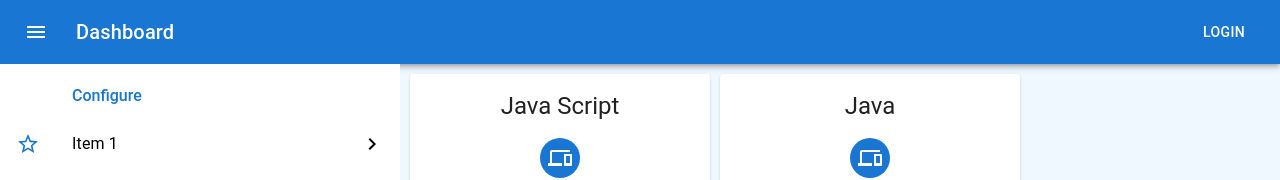
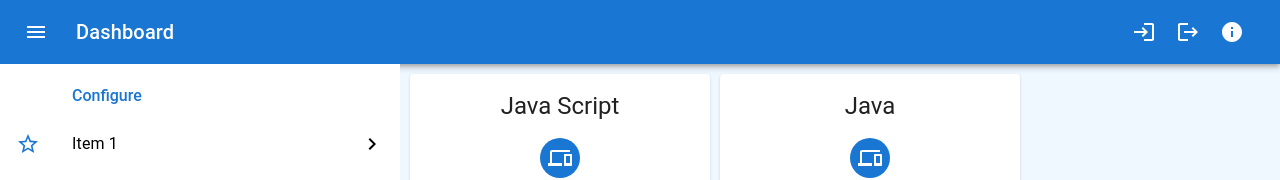
Before and after one commit to devlab22/drag-and-drop, a React (Create React App) app: page / in a window 1280 px wide. Shown: the top 180 px of the page. Built offline with nearby package versions, Linux system fonts and the light colour scheme.

Commit message:
20230530

```diff
--- a/src/App.js
+++ b/src/App.js
@@ -17,6 +17,7 @@ function App() {
   const [cards, setCards] = useState([])
   const [msgOpen, setMsgOpen] = useState(false);
   const [msg, setMsg] = useState();
+  const [title, setTitle] = useState('')
   const [msgTitle, setMsgTitle] = useState('')
   const [menu, setMenu] = useState(
     {
@@ -90,13 +91,19 @@ function App() {
     })
 
 
-
+  const showPopup = (message, title, severity='info') => {
+    setMsg(message);
+    setMsgTitle(title);
+    setSeverity(severity)
+    setMsgOpen(true);
+  }
   const handleOnMenuClick = (props) => {
 
-    setMsg(`id: ${props.id} name: ${props.name}`);
-    setMsgTitle('Menu Item');
-    setSeverity('info')
-    setMsgOpen(true);
+   // showPopup(`id: ${props.id} name: ${props.name}`, 'Menu Item')
+    if(props.children){
+      return;
+    }
+    setTitle(props.name);
   }
   const moveCard = useCallback(
     (drag, drop) => {
@@ -159,10 +166,7 @@ function App() {
     })
 
     //setMsg([`id: ${id}`, `rating: ${rating}`])
-    setMsg(`id: ${id} rating: ${rating}`);
-    setMsgTitle('Rating');
-    setSeverity('info');
-    setMsgOpen(true);
+    showPopup(`id: ${id} rating: ${rating}`, 'Rating')
 
   }
 
@@ -184,7 +188,7 @@ function App() {
         />
       }
 
-      <ToolBar handleMenuClick={handleMenuClick} />
+      <ToolBar handleMenuClick={handleMenuClick} title={title} />
       <Stack
         flexDirection='row'
       >
--- a/src/components/Menu.jsx
+++ b/src/components/Menu.jsx
@@ -73,10 +73,10 @@ export default function Menu({ items, handleClick = Function.prototype, toggleMe
             if (!menu.expand) {
                 setExpand(node, false);
             }
-        } else {
 
-            handleClick(node);
         }
+
+        handleClick(node);
 
     }
 
@@ -173,9 +173,9 @@ export default function Menu({ items, handleClick = Function.prototype, toggleMe
         RootObject.children.sort((a, b) => a.seqnr - b.seqnr);
         var width = 400;
 
-       /*  if (!toggleMenu) {
-            width = 160;
-        } */
+        /*  if (!toggleMenu) {
+             width = 160;
+         } */
 
         return (
             <List
--- a/src/components/Toolbar.jsx
+++ b/src/components/Toolbar.jsx
@@ -6,8 +6,11 @@ import Typography from '@mui/material/Typography';
 import Button from '@mui/material/Button';
 import IconButton from '@mui/material/IconButton';
 import MenuIcon from '@mui/icons-material/Menu';
+import LoginIcon from '@mui/icons-material/Login';
+import LogoutIcon from '@mui/icons-material/Logout';
+import InfoIcon from '@mui/icons-material/Info';
 
-export default function ToolBar({handleMenuClick=Function.prototype}) {
+export default function ToolBar({ handleMenuClick = Function.prototype, title = '', handleOnLogin = Function.prototype, handleOnLogout = Function.prototype, handleOnAbout = Function.prototype }) {
   return (
     <Box sx={{ flexGrow: 1 }}>
       <AppBar position="static">
@@ -25,7 +28,48 @@ export default function ToolBar({handleMenuClick=Function.prototype}) {
           <Typography variant="h6" component="div" sx={{ flexGrow: 1 }}>
             Dashboard
           </Typography>
-          <Button color="inherit">Login</Button>
+          <Typography variant="h6" component="div" sx={{ flexGrow: 1 }}>
+            {title}
+          </Typography>
+
+          {/* <Button color="inherit" onClick={handleOnLogin}>Login</Button>
+          <Button color="inherit" onClick={handleOnLogout}>Logout</Button>
+          <Button color="inherit" onClick={handleOnAbout}>About</Button> */}
+
+          <IconButton
+            size="large"
+            edge="start"
+            color="inherit"
+            aria-label="menu"
+            title='Login'
+            sx={{ mr: 1 }}
+            onClick={handleOnLogin}
+          >
+            <LoginIcon />
+          </IconButton>
+          <IconButton
+            size="large"
+            edge="start"
+            color="inherit"
+            aria-label="menu"
+            title='Logout'
+            sx={{ mr: 1 }}
+            onClick={handleOnLogout}
+          >
+            <LogoutIcon />
+          </IconButton>
+          <IconButton
+            size="large"
+            edge="start"
+            color="inherit"
+            aria-label="menu"
+            title='About'
+            sx={{ mr: 0 }}
+            onClick={handleOnAbout}
+          >
+            <InfoIcon />
+          </IconButton>
+
         </Toolbar>
       </AppBar>
     </Box>
```
